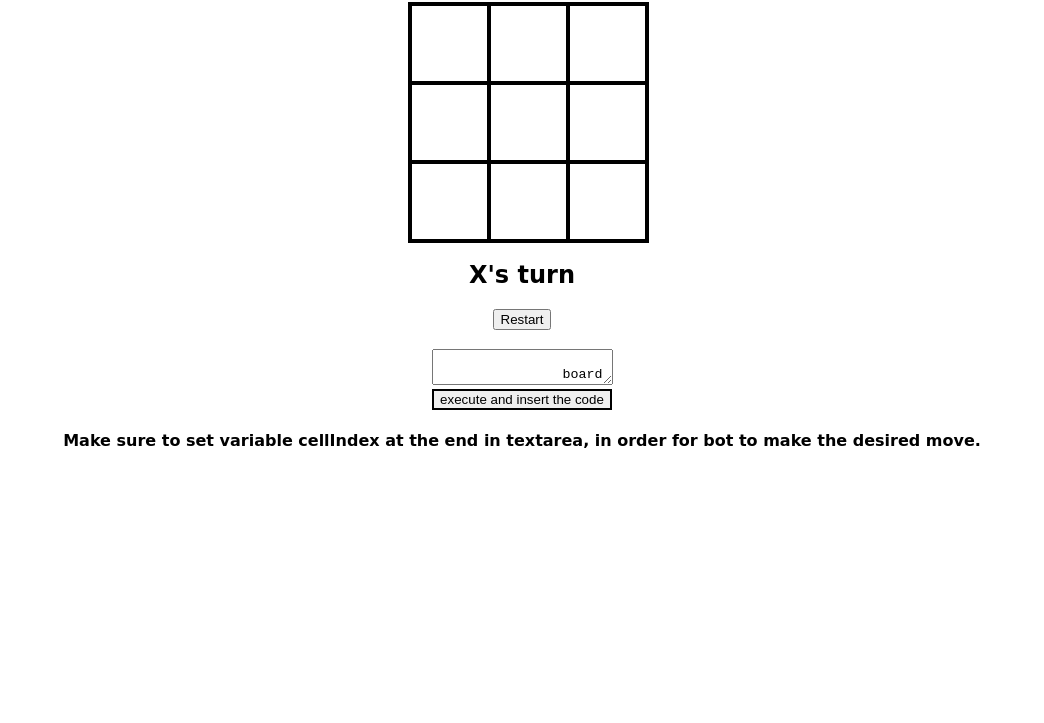
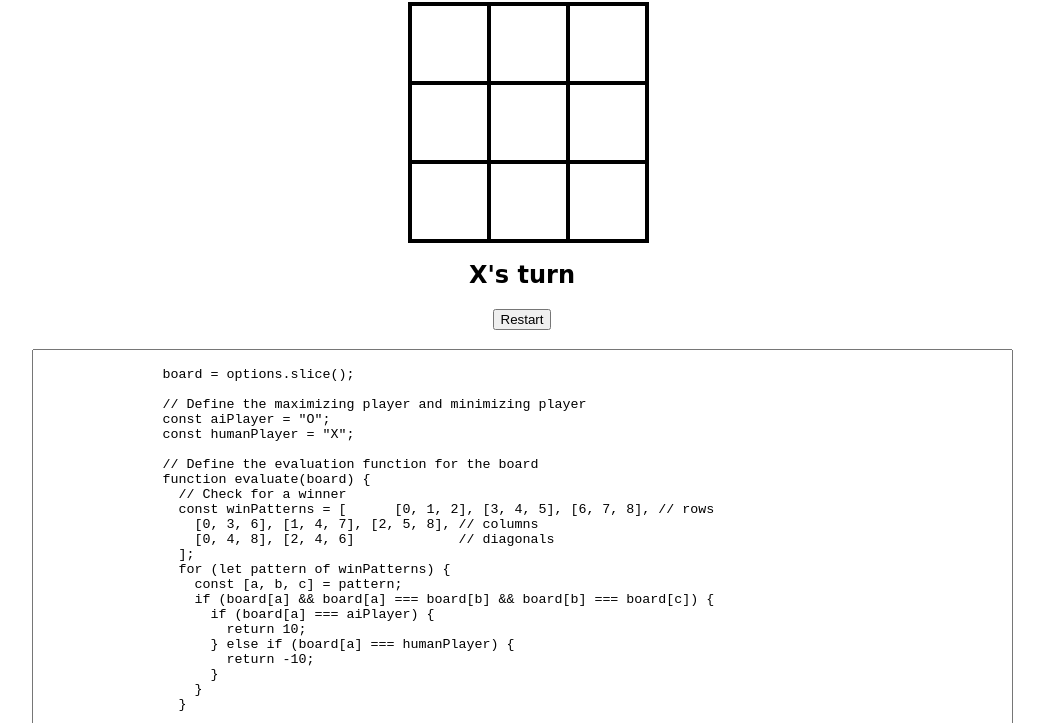
Before and after one commit to bisasuraj/tictactoebot.github.io, a plain HTML site: page index.html in a window 1280 px wide. Shown: the part 77-800 px from the top of the page, without its empty margins (118-1162 px from the left). Drawn offline with Linux system fonts and the light colour scheme.

Commit message:
Updated index.html

```diff
--- a/index.html
+++ b/index.html
@@ -26,7 +26,7 @@
 
         <div>
             <br>
-            <textarea id="code">
+            <textarea id="code"rows="30" cols="120">
 
                 board = options.slice();
 
```
